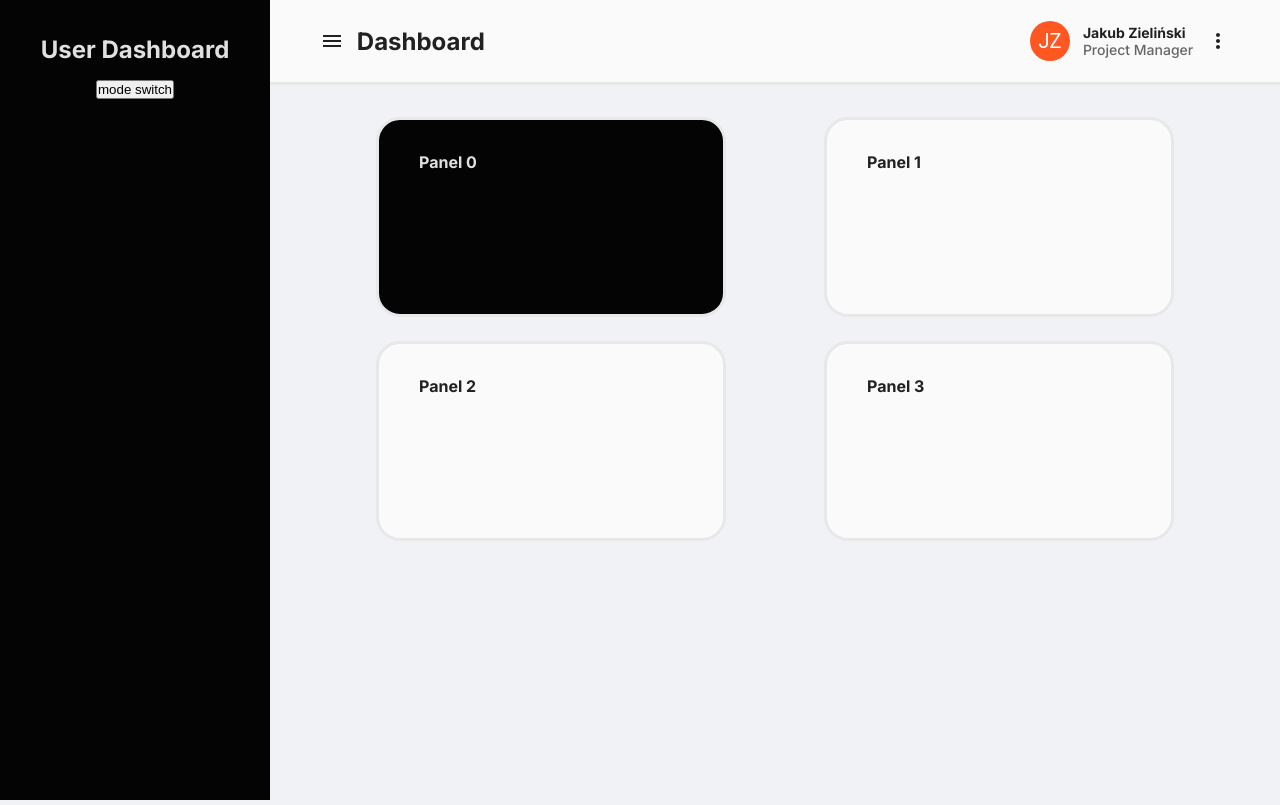
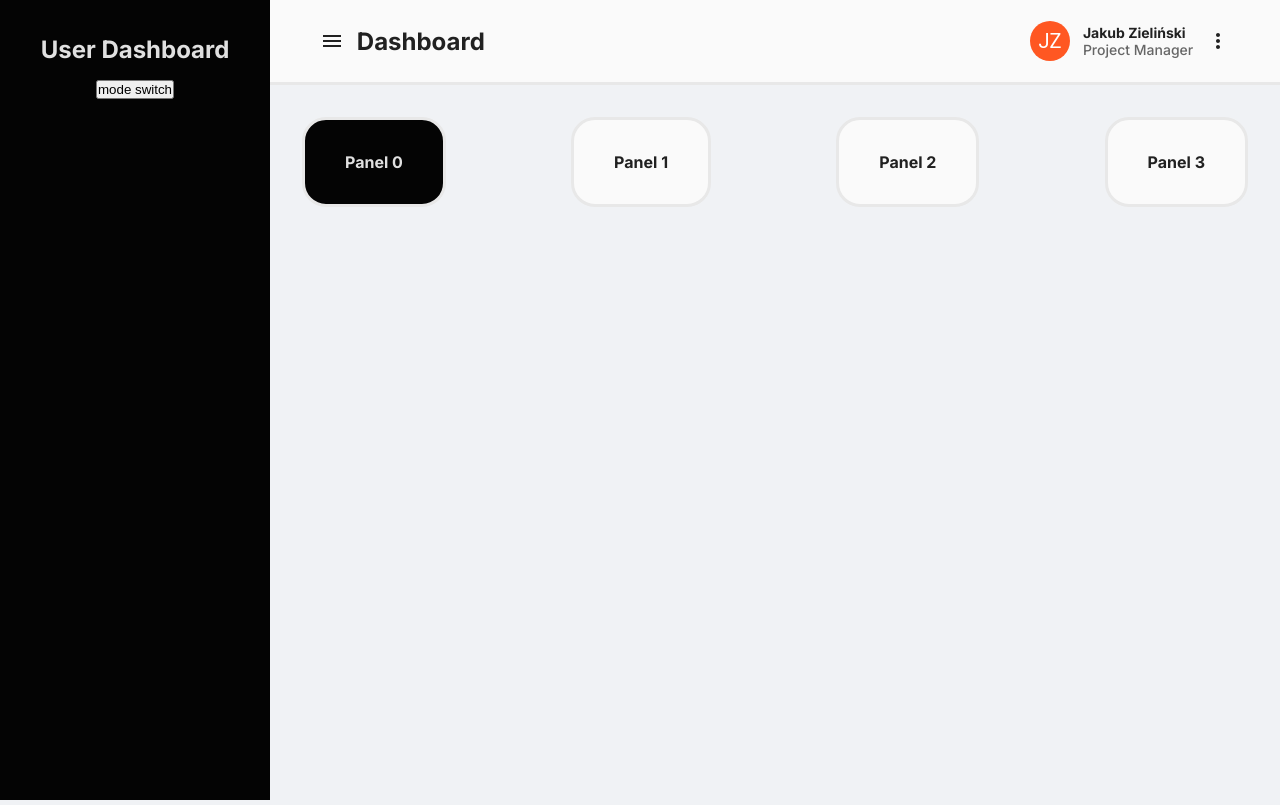
Before and after one commit to jzielinski47/react-user-dashboard-old, a React (Create React App) app: page / in a window 1280 px wide. Built offline with nearby package versions, Linux system fonts and the light colour scheme.

Commit message:
stylesheets-update

```diff
--- a/src/App.css
+++ b/src/App.css
@@ -20,5 +20,5 @@ body {
 
 .display {
     width: 100%;
-    height: 100%;
+    height: 100vh;
 }
--- a/src/components/Content.css
+++ b/src/components/Content.css
@@ -1,12 +1,13 @@
 .content {
     width: 100%;
+    height: 90%;
     padding: 2em;
 
     display: flex;
     flex-wrap: wrap;
-    justify-content: space-evenly;
-    gap: 1.5em;
-    flex-grow: 3;
+    justify-content: space-between;
+    align-items: flex-start;
+    gap: 1em;
 
     background-color: var(--background-light);
 }
--- a/src/components/Header.css
+++ b/src/components/Header.css
@@ -1,5 +1,6 @@
 .header {
     width: 100%;
+    height: 10%;
 
     min-height: 85px;
     padding: 20px 50px;
@@ -12,7 +13,6 @@
     background: var(--panel-light);
 
     border-bottom: 3px solid var(--border-light);
-    flex-grow: 1;
 }
 
 .header-content {
--- a/src/components/Panel.css
+++ b/src/components/Panel.css
@@ -1,8 +1,8 @@
 .panel {
     padding: 2em 2.5em;
 
-    min-width: 350px;
-    min-height: 200px;
+    /* min-width: 350px; */
+    /* min-height: 200px; */
 
     color: var(--black87);
     background: var(--panel-light);
--- a/src/components/Sidebar.css
+++ b/src/components/Sidebar.css
@@ -1,5 +1,5 @@
 .sidebar {
-    /* width: 20%; */
+    width: 10%;
     min-width: 270px;
     height: 100vh;
 
```
